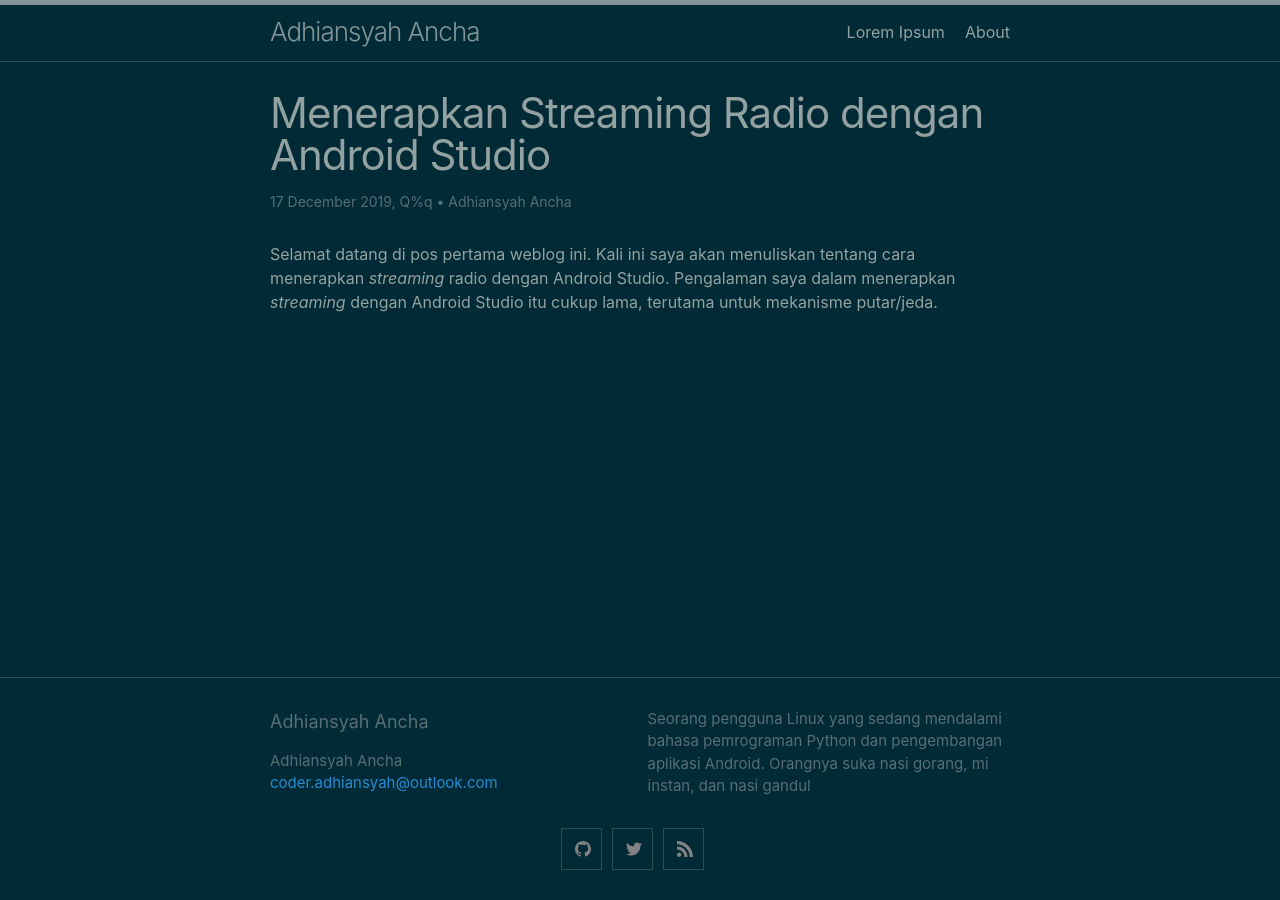
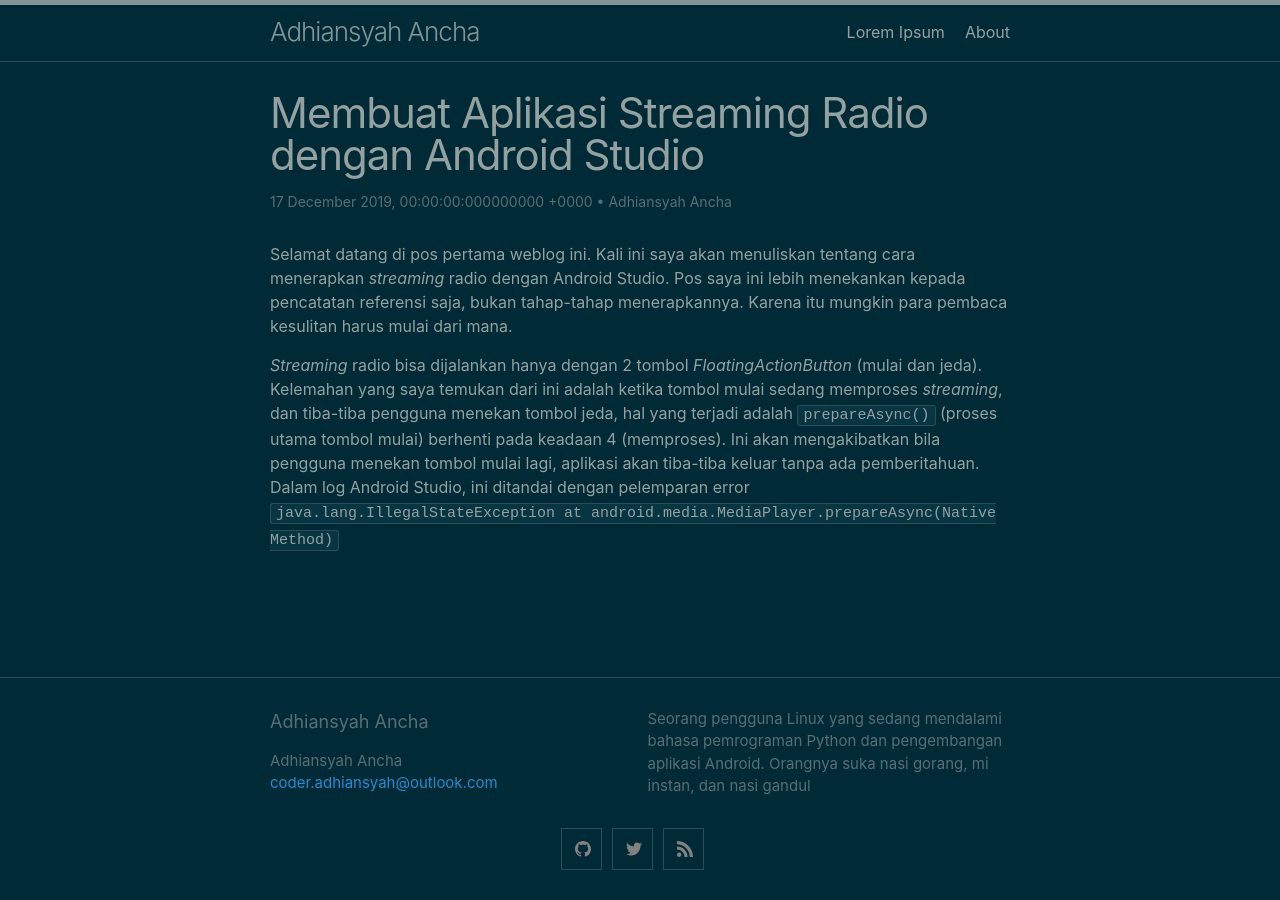
Before and after one commit to adhiansyah/adhiansyah.github.io, a Jekyll site: the page built from _posts/2019-12-17-streaming-radio-app.markdown, in a window 1280 px wide. Built offline with Jekyll 4.4.1, drawn with Linux system fonts in a browser that asks for light colours.

Commit message:
Memperbarui pos

```diff
--- a/_config.yml
+++ b/_config.yml
@@ -9,7 +9,7 @@
 show_excerpts: false # set to true to show excerpts on the homepage
 
 minima:
-  date_format: "%d %B %Y, Q%q"  # Sesuai dengan strftime() Python: https://strftime.org/
+  date_format: "%d %B %Y, %R:%S:%N %z"  # Sesuai dengan strftime() Python: https://strftime.org/
   social_links:
     twitter: adhiansyahancha
     github:  adhiansyah
--- a/_posts/2019-12-17-streaming-radio-app.markdown
+++ b/_posts/2019-12-17-streaming-radio-app.markdown
@@ -1,8 +1,10 @@
 ---
-title: "Menerapkan Streaming Radio dengan Android Studio"
+title: "Membuat Aplikasi Streaming Radio dengan Android Studio"
 layout: post
 author: "Adhiansyah Ancha"
 categories: blog
 ---
 
-Selamat datang di pos pertama weblog ini. Kali ini saya akan menuliskan tentang cara menerapkan _streaming_ radio dengan Android Studio. Pengalaman saya dalam menerapkan _streaming_ dengan Android Studio itu cukup lama, terutama untuk mekanisme putar/jeda.
+Selamat datang di pos pertama weblog ini. Kali ini saya akan menuliskan tentang cara menerapkan _streaming_ radio dengan Android Studio. Pos saya ini lebih menekankan kepada pencatatan referensi saja, bukan tahap-tahap menerapkannya. Karena itu mungkin para pembaca kesulitan harus mulai dari mana.
+
+_Streaming_ radio bisa dijalankan hanya dengan 2 tombol _FloatingActionButton_ (mulai dan jeda). Kelemahan yang saya temukan dari ini adalah ketika tombol mulai sedang memproses _streaming_, dan tiba-tiba pengguna menekan tombol jeda, hal yang terjadi adalah `prepareAsync()` (proses utama tombol mulai) berhenti pada keadaan 4 (memproses). Ini akan mengakibatkan bila pengguna menekan tombol mulai lagi, aplikasi akan tiba-tiba keluar tanpa ada pemberitahuan. Dalam log Android Studio, ini ditandai dengan pelemparan error `java.lang.IllegalStateException at android.media.MediaPlayer.prepareAsync(Native Method)`
```
